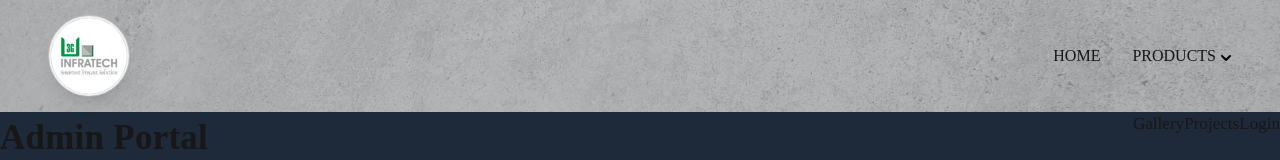
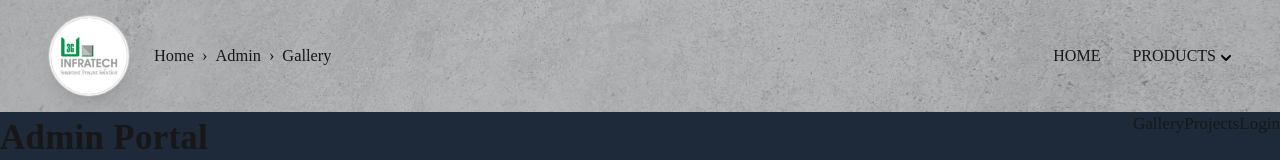
Before and after one commit to ab-star/PrecaseInfra, a Next.js app: page /admin/gallery in a window 1280 px wide. Shown: the top 160 px of the page. Built offline with nearby package versions, Linux system fonts and the light colour scheme; no server answers; the database is empty.

Commit message:
header updt

```diff
--- /dev/null
+++ b/app/components/Breadcrumbs.tsx
@@ -0,0 +1,95 @@
+"use client";
+import Link from "next/link";
+import { usePathname } from "next/navigation";
+
+function titleize(segment: string) {
+  return decodeURIComponent(segment)
+    .replace(/[-_]+/g, " ")
+    .replace(/\s+/g, " ")
+    .trim()
+    .replace(/\b\w/g, (c) => c.toUpperCase());
+}
+
+type BreadcrumbsProps = {
+  variant?: "default" | "header";
+};
+
+export default function Breadcrumbs({ variant = "default" }: BreadcrumbsProps) {
+  const pathname = usePathname();
+  if (!pathname) return null;
+
+  const baseUrl = process.env.NEXT_PUBLIC_SITE_URL || "";
+  const parts = pathname.split("/").filter(Boolean);
+  const isHome = parts.length === 0;
+
+  const crumbs = parts.map((part, idx) => {
+    const href = "/" + parts.slice(0, idx + 1).join("/");
+    return {
+      name: titleize(part),
+      href,
+    };
+  });
+
+  // JSON-LD for BreadcrumbList
+  const breadcrumbLd = {
+    "@context": "https://schema.org",
+    "@type": "BreadcrumbList",
+    itemListElement: [
+      { "@type": "ListItem", position: 1, name: "Home", item: baseUrl + "/" },
+      ...crumbs.map((c, i) => ({
+        "@type": "ListItem",
+        position: i + 2,
+        name: c.name,
+        item: baseUrl + c.href,
+      })),
+    ],
+  } as const;
+
+  const wrapperClass =
+    variant === "header"
+      ? ""
+      : "mx-auto w-full max-w-7xl px-6 sm:px-8 lg:px-12 xl:px-16 2xl:px-24 py-2";
+
+  const listClass =
+    variant === "header"
+      ? "flex items-center gap-2 text-[10px] sm:text-[11px] text-white/80 min-w-0 truncate"
+      : "flex items-center gap-2 text-[11px] sm:text-xs text-slate-500/80 pl-6 md:pl-10 lg:pl-14 xl:pl-16";
+
+  const linkClass =
+    variant === "header"
+      ? "truncate hover:text-white"
+      : "truncate hover:text-slate-700";
+
+  const currentClass = variant === "header" ? "truncate text-white/90" : "truncate text-slate-600";
+  const sepClass = variant === "header" ? "text-white/60" : "text-slate-400";
+
+  return (
+    <div className="w-full">
+      <nav aria-label="Breadcrumb" className={wrapperClass}>
+        <ol className={listClass}>
+          <li className="truncate">
+            {isHome ? (
+              <span className={currentClass} aria-current="page">Home</span>
+            ) : (
+              <Link href="/" className={linkClass}>Home</Link>
+            )}
+          </li>
+          {crumbs.map((c, i) => (
+            <li key={c.href} className="flex items-center gap-2 min-w-0">
+              <span className={sepClass}>›</span>
+              {i < crumbs.length - 1 ? (
+                <Link href={c.href} className={linkClass}>{c.name}</Link>
+              ) : (
+                <span className={currentClass} aria-current="page">{c.name}</span>
+              )}
+            </li>
+          ))}
+        </ol>
+      </nav>
+      <script
+        type="application/ld+json"
+        dangerouslySetInnerHTML={{ __html: JSON.stringify(breadcrumbLd) }}
+      />
+    </div>
+  );
+}
--- a/app/components/MainHeader.tsx
+++ b/app/components/MainHeader.tsx
@@ -3,6 +3,7 @@ import React, { useState, useRef, useEffect } from "react";
 import Link from "next/link";
 import Image from "next/image";
 import { useRouter } from "next/navigation";
+import Breadcrumbs from "./Breadcrumbs";
 
 const MainHeader = () => {
   const [isProductsOpen, setIsProductsOpen] = useState(false);
@@ -64,10 +65,10 @@ const MainHeader = () => {
       <div className="absolute inset-0 bg-black/20"></div>
 
       {/* Main container */}
-      <div className="relative z-20 h-full mx-auto px-6 sm:px-8 lg:px-12 xl:px-16 2xl:px-24 flex items-center justify-between">
+  <div className="relative z-20 h-full mx-auto px-6 sm:px-8 lg:px-12 xl:px-16 2xl:px-24 flex items-center justify-between">
 
         {/* Logo */}
-        <div className="flex items-center pl-4 sm:pl-6">
+        <div className="flex items-center pl-4 sm:pl-6 gap-4 md:gap-6">
           <div className="rounded-full p-1 bg-white/10 backdrop-blur-sm border border-white/20">
             <Image
               src="/brandIcon.jpeg"
@@ -77,6 +78,10 @@ const MainHeader = () => {
               className="rounded-full border-2 border-white/80 shadow-lg"
               quality={100}
             />
+          </div>
+          {/* Header breadcrumbs */}
+          <div className="hidden md:block max-w-[40vw] truncate">
+            <Breadcrumbs variant="header" />
           </div>
         </div>
 
--- a/app/products/walls/page.tsx
+++ b/app/products/walls/page.tsx
@@ -59,7 +59,7 @@ export default function WallsPage() {
       <section className="relative w-full h-[70vh] md:h-screen overflow-hidden">
         <video className="absolute inset-0 w-full h-full object-cover" src={HERO_VIDEO} autoPlay muted loop playsInline />
         <div className="absolute inset-0 bg-black/30 flex items-center justify-center">
-          <h1 className="text-white text-4xl md:text-6xl font-extrabold">Walls</h1>
+          {/* <h1 className="text-white text-4xl md:text-6xl font-extrabold">Walls</h1> */}
         </div>
       </section>
 
```
